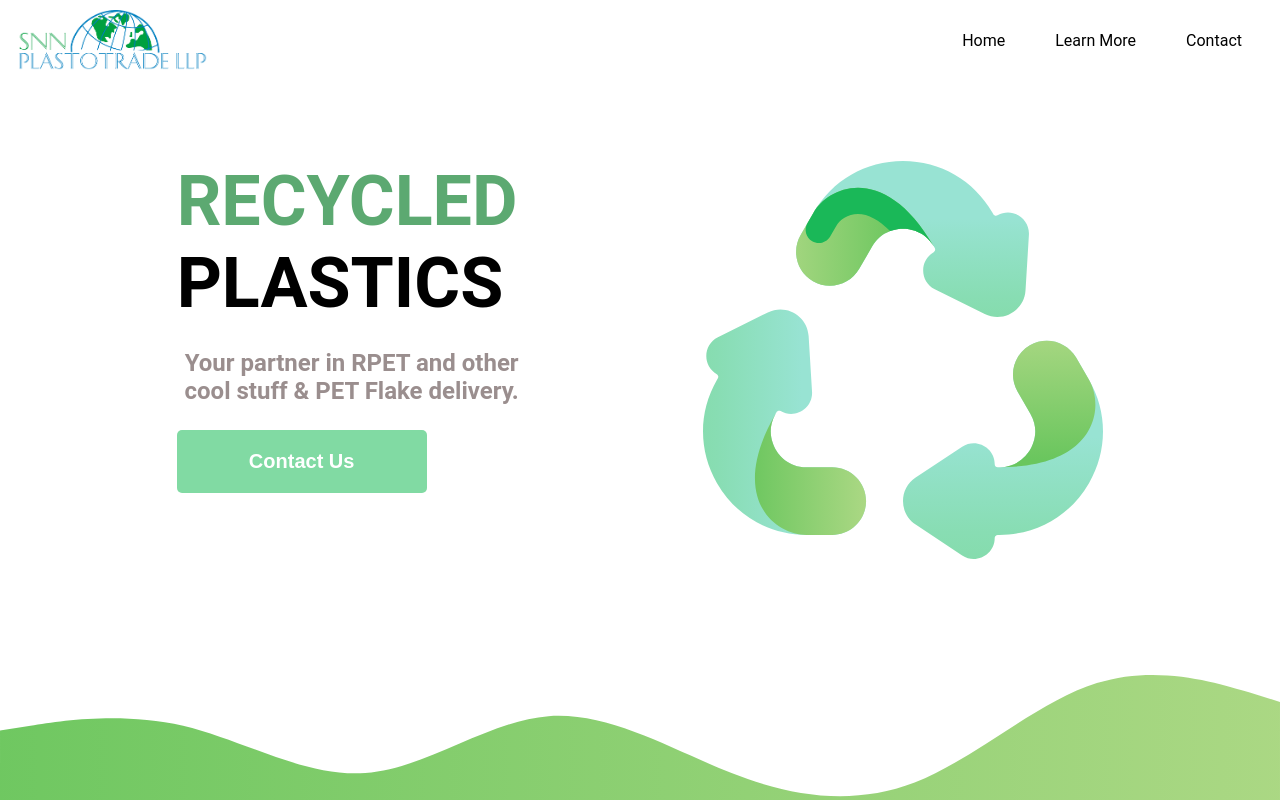
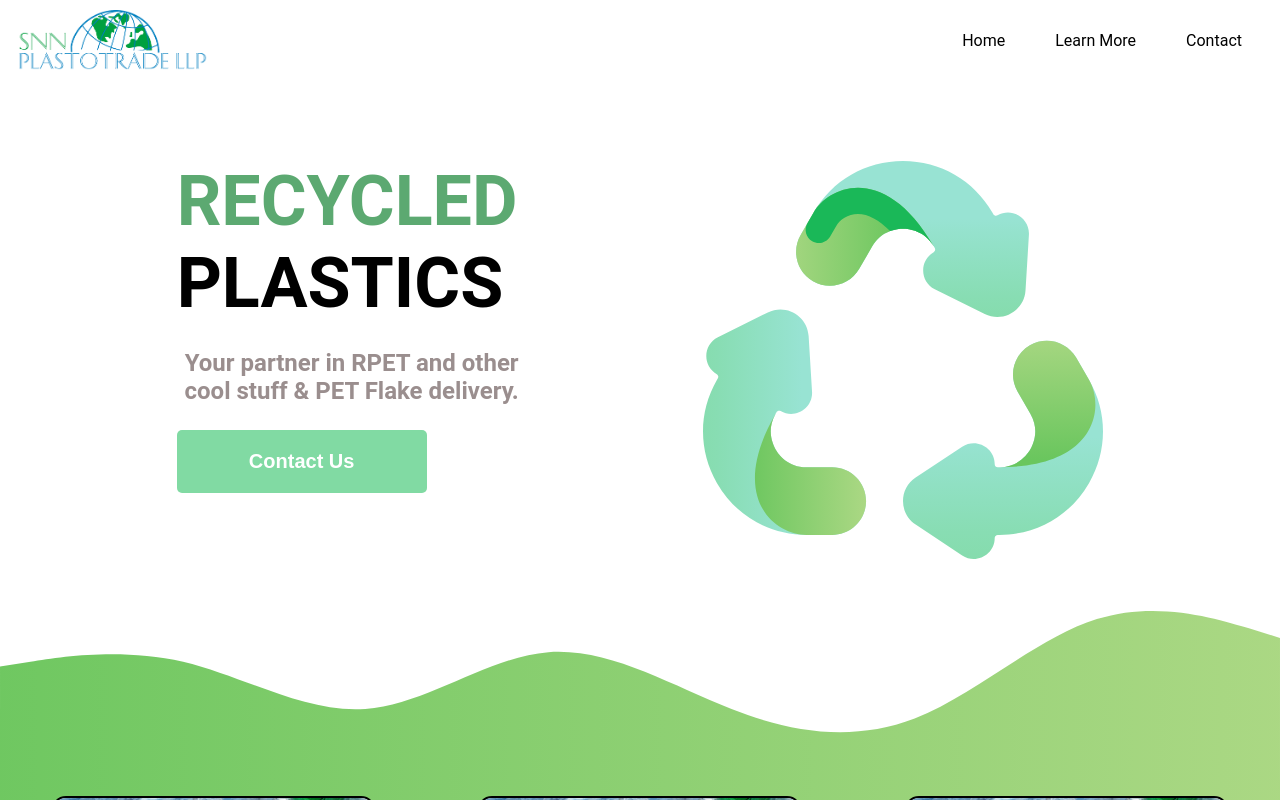
Before and after one commit to prosavage/snnplasto, a Next.js app: page / in a window 1280 px wide. Shown: the top 800 px of the page. Built offline with nearby package versions, Linux system fonts and the light colour scheme.

Commit message:
Lower bottom side spacing on top wave.

```diff
--- a/pages/index.tsx
+++ b/pages/index.tsx
@@ -23,4 +23,5 @@ const Wrapper = styled.div`
 
 const Wave = styled.img`
   width: 100%;
+  margin-top: -4em;
 `;
```
